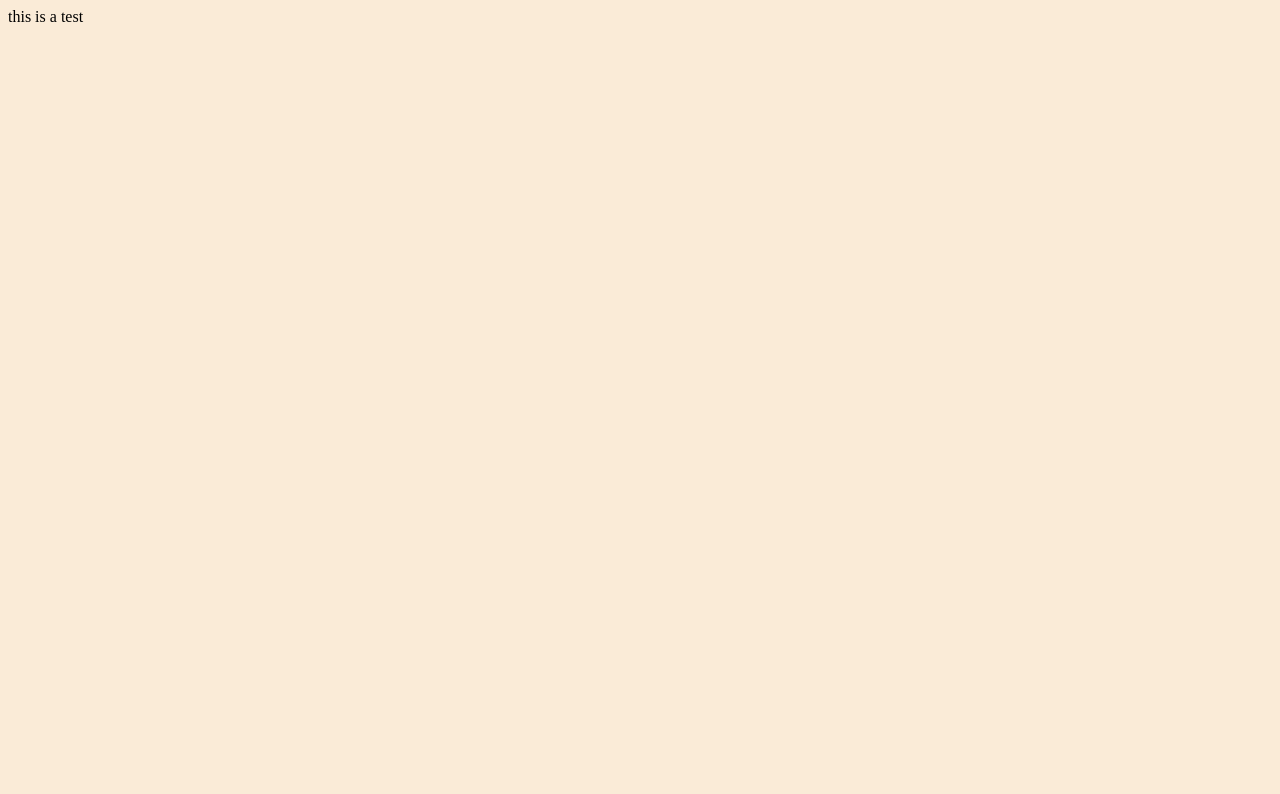
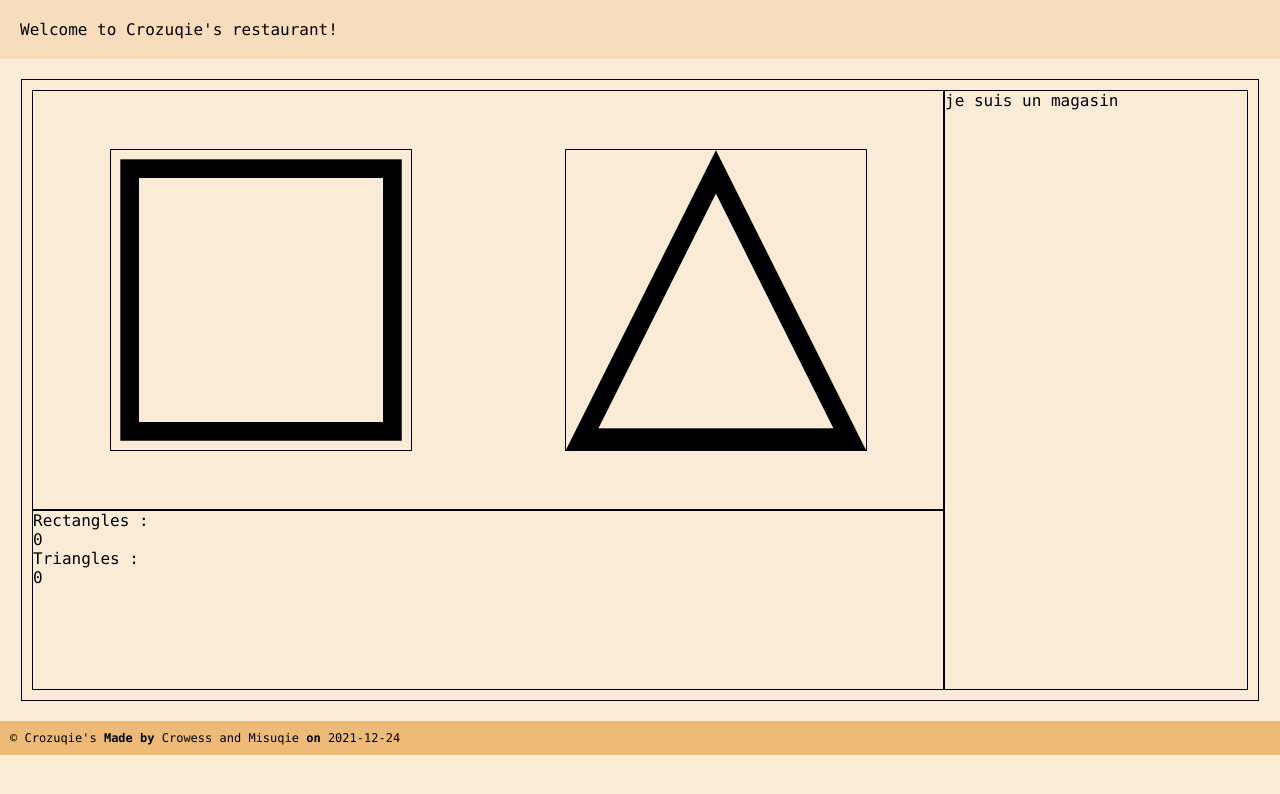
Before and after one commit to Crowess/crozuqies, a website: page client/index.html in a window 1280 px wide. Drawn offline with Linux system fonts and the light colour scheme.

Commit message:
started front-end

```diff
--- /dev/null
+++ b/client/fonctions.js
@@ -0,0 +1,32 @@
+document.addEventListener("DOMContentLoaded", ready);
+
+function ready() {
+
+    var rectangle = document.getElementById("rectangleClickable");
+    var triangle = document.getElementById("triangleClickable");
+    var rectCount = document.getElementById("nbrRects");
+    var trigCount = document.getElementById("nbrTrigs");
+    var nbrRectangle = 0;
+    var nbrTriangle = 0;
+
+    rectangle.addEventListener('click', function (event) {
+        clickRectangle();
+    });
+    triangle.addEventListener('click', function (event) {
+        clickTriangle();
+    });
+
+
+
+    function clickRectangle() {
+        nbrRectangle++;
+        rectCount.innerHTML = nbrRectangle;
+    }
+    function clickTriangle() {
+        nbrTriangle++;
+        trigCount.innerHTML = nbrTriangle;
+    }
+
+
+
+}
--- a/client/index.html
+++ b/client/index.html
@@ -3,13 +3,36 @@
     <title>Crozuqie's restaurant</title>
     <meta charset="UTF-8">
     <link rel="stylesheet" href="style.css">
+    <script type="text/javascript" src="fonctions.js"></script>
 </head>
 
 <html>
+<!-- class="class-name" id="idName" -->
+<body>
+    <div class="header">
+        Welcome to Crozuqie's restaurant!
+    </div>
 
-<body>
+    <div class="tableau-principal">
+        <div class="tableau-jeu">
+            <div class="item-clickable" id="rectangleClickable">
+                <img src="images/rectangle.png" alt="rectangle">
+            </div>
+            <div class="item-clickable" id="triangleClickable">
+                <img src="images/triangle.png" alt="triangle">
+            </div>
+        </div>
+        <div class="tableau-magasin">
+            je suis un magasin
+        </div>
+        <div class="tableau-options">
+            Rectangles : <div id="nbrRects">0</div>
+            Triangles : <div id="nbrTrigs">0</div>
+        </div>
+    </div>
 
-    this is  a test
-
+    <div class="footer">
+        &copy; Crozuqie's <strong>Made by</strong> Crowess and Misuqie <strong>on</strong> 2021-12-24
+    </div>
 </body>
 </html>
--- a/client/style.css
+++ b/client/style.css
@@ -1,3 +1,62 @@
 body {
-    background-color: antiquewhite;
+    margin: 0px;
+    background-color: #faebd7;
+    font-family: "Monaco", Monospace;
 }
+
+.header{
+    background-color: #f7ddbb;
+    top: 0px;
+    padding: 20px;
+}
+
+.tableau-principal {
+    display: grid;
+    grid-template-columns: [colonne1] 75% [colonne2] 25%;
+    grid-template-rows: [ligne1-start] 70% [ligne1-end ligne2-start] 30%;
+    margin: auto;
+    margin-top: 20px;
+    margin-bottom: 20px;
+    width: 95%;
+    height: 600px;
+    padding: 10px;
+    border: 1px solid black;
+}
+
+.tableau-principal > div {
+    border:1px solid black;
+}
+
+.tableau-jeu {
+    display: flex;
+    justify-content: center;
+}
+
+#rectangleClickable > img {
+    width: 100%;
+    height: 100%;
+}
+
+#triangleClickable > img {
+    width: 100%;
+    height: 100%;
+}
+
+.item-clickable {
+    border: 1px solid black;
+    width: 300px;
+    height: 300px;
+    margin: auto;
+}
+
+.tableau-magasin {
+    grid-row: span 2;
+}
+
+.footer {
+    background-color: #eeba77;
+    bottom: 0px;
+    padding: 10px;
+
+    font-size: 12px;
+}
--- a/index.js
+++ b/index.js
@@ -6,7 +6,7 @@ const port = 5000;
 const requestListener = function (req, res) {
     res.writeHead(200);
     res.end("My first server!");
-    window.location.href = "/client/index.html";
+
 };
 
 const server = http.createServer(requestListener);
```
Also changed, not shown: client/images/rectangle.png (added), client/images/triangle.png (added).
